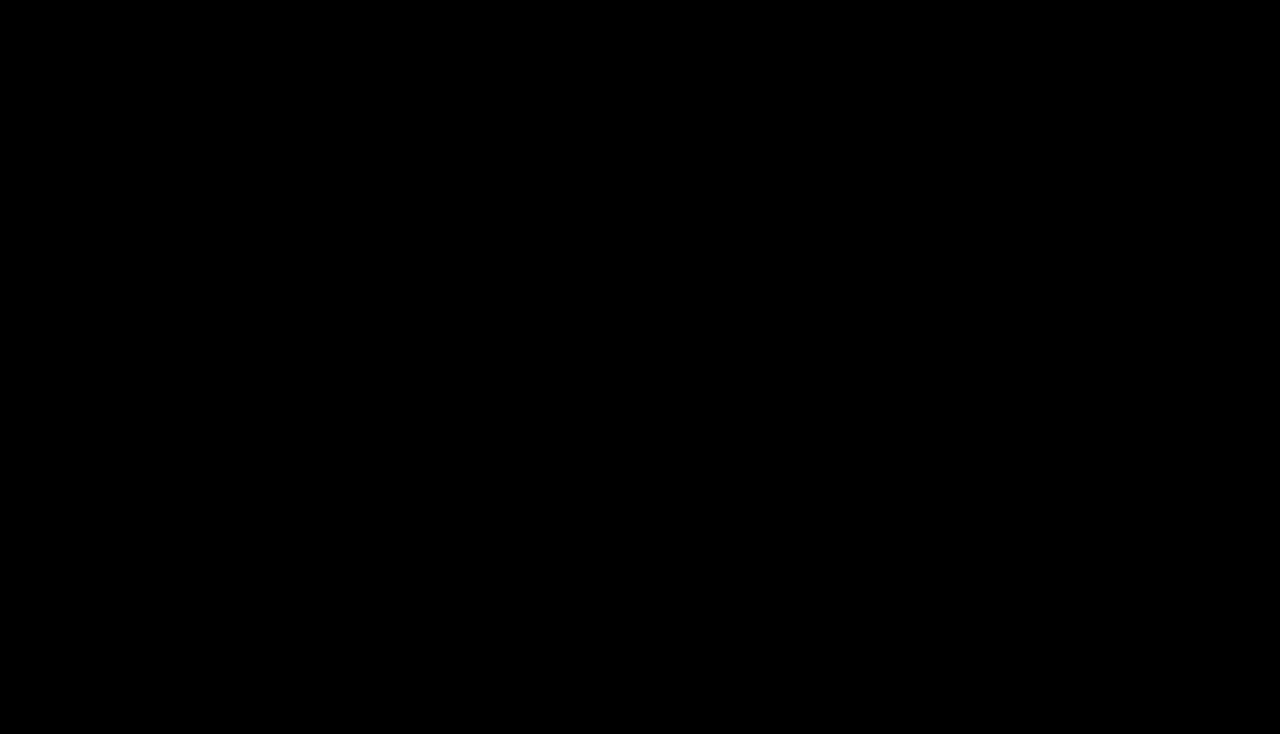
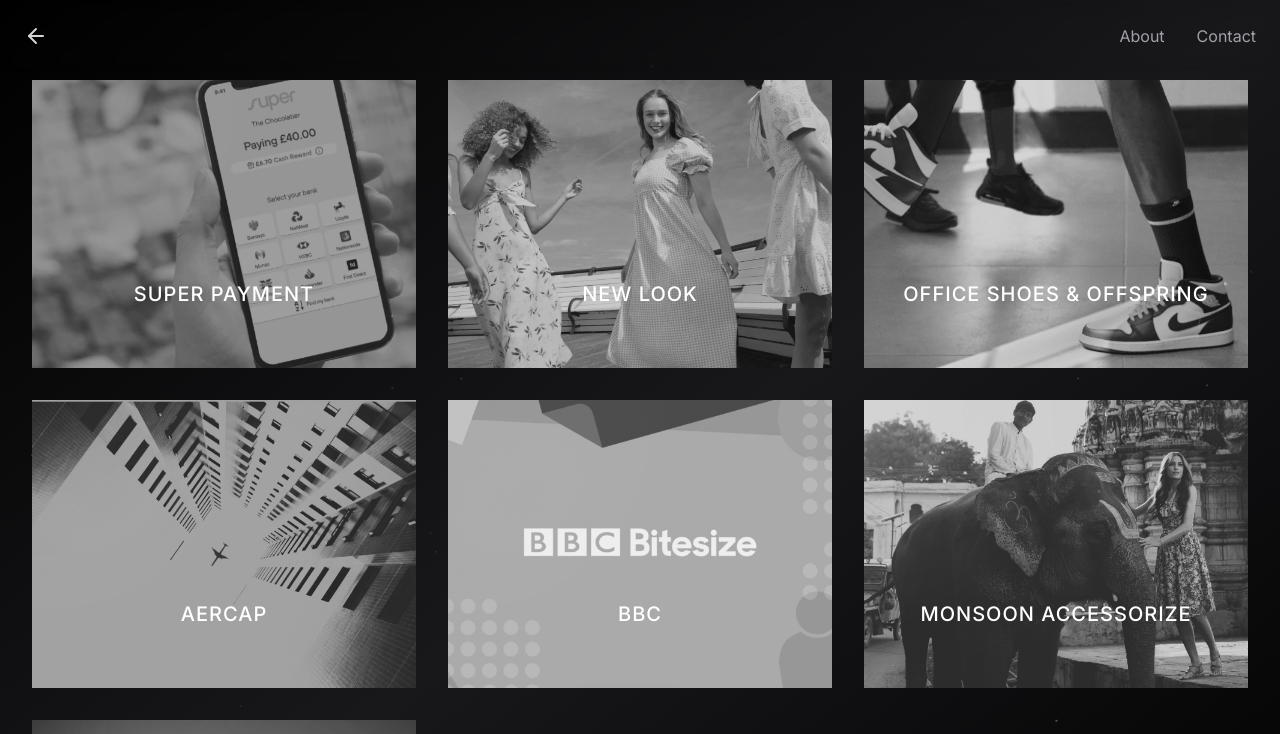
Before and after one commit to Criiis/tanz-portfolio, a Next.js app: page /projects in a window 1280 px wide. Before the commit this address had no page. Shown: the top 734 px of the page. Built offline with nearby package versions, Linux system fonts and the light colour scheme; what tailwindcss-debug-screens would draw is missing.

Commit message:
create new pages

```diff
--- a/app/about-me/page.tsx
+++ b/app/about-me/page.tsx
@@ -4,7 +4,7 @@ import { Navigation } from "../components/nav";
 import Particles from "../components/particles";
 import Image from "next/image";
 
-export default function Example() {
+export default function Page() {
   return (
     <div className="bg-gradient-to-tl from-zinc-900/0 via-zinc-900 to-zinc-900/0">
       <Navigation />
--- a/app/components/nav.tsx
+++ b/app/components/nav.tsx
@@ -30,6 +30,7 @@ export const Navigation: React.FC = () => {
           <div className="flex justify-between gap-8">
             {nav.map(({ name, href, external }) => (
               <Link
+                key={href}
                 href={href}
                 target={external ? "_blank" : undefined}
                 className="duration-200 text-zinc-400 hover:text-zinc-100"
--- a/app/page.tsx
+++ b/app/page.tsx
@@ -56,7 +56,7 @@ export default function Home() {
               <Card key={company}>
                 <Link
                   href={`/`}
-                  className={`group/edit justify-end grayscale bg-cover bg-no-repeat bg-center p-4 pb-9 relative flex flex-col items-center gap-4 duration-500 min-h-72 group md:gap-8 hover:grayscale-0`}
+                  className={`group/edit w-full justify-end grayscale bg-cover bg-no-repeat bg-center p-4 pb-9 relative flex flex-col items-center gap-4 duration-500 min-h-72 group md:gap-8 hover:grayscale-0`}
                   style={{ backgroundImage: `url('/projects/${image}')` }}
                 >
                   <div>
--- /dev/null
+++ b/app/projects/page.tsx
@@ -0,0 +1,37 @@
+import { projects } from "@/public/variables";
+import { Navigation } from "../components/nav";
+import Particles from "../components/particles";
+import { Card } from "../components/card";
+import { Link } from "lucide-react";
+
+export default function Page() {
+  return (
+    <div className="bg-gradient-to-tl from-zinc-900/0 via-zinc-900 to-zinc-900/0">
+      <Navigation />
+      <div className="container min-h-screen pt-[80px] mx-auto px-4 animate-fade-in-fast">
+        <div className="container flex items-center justify-center px-4 mx-auto">
+          <div className="grid w-full grid-cols-1 gap-8 mx-auto sm:grid-cols-3">
+            {projects.map(({ company, description, image }) => (
+              <Card key={company}>
+                <div
+                  className={`group/edit w-full justify-end grayscale bg-cover bg-no-repeat bg-center p-4 pb-9 relative flex flex-col items-center gap-4 duration-500 min-h-72 group md:gap-8 hover:grayscale-0`}
+                  style={{ backgroundImage: `url('/projects/${image}')` }}
+                >
+                  <div>
+                    <p className="text-xl font-medium text-center tracking-wider">
+                      {company.toUpperCase()}
+                    </p>
+                    <p className="text-m text-center font-normal opacity-0 group-hover/edit:opacity-100 duration-500">
+                      {description}
+                    </p>
+                  </div>
+                </div>
+              </Card>
+            ))}
+          </div>
+        </div>
+      </div>
+      <Particles className="absolute inset-0 -z-10" quantity={100} />
+    </div>
+  );
+}
```
